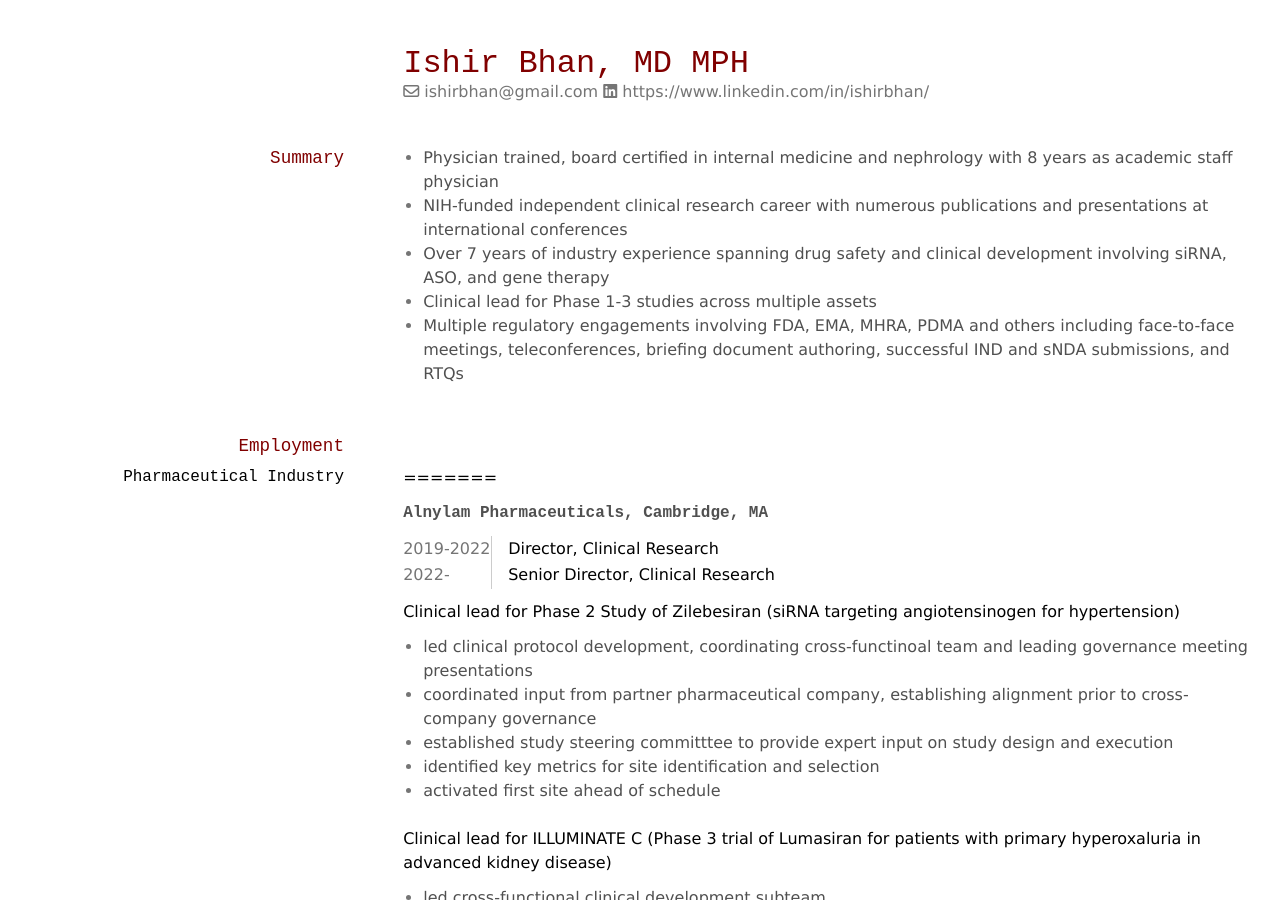
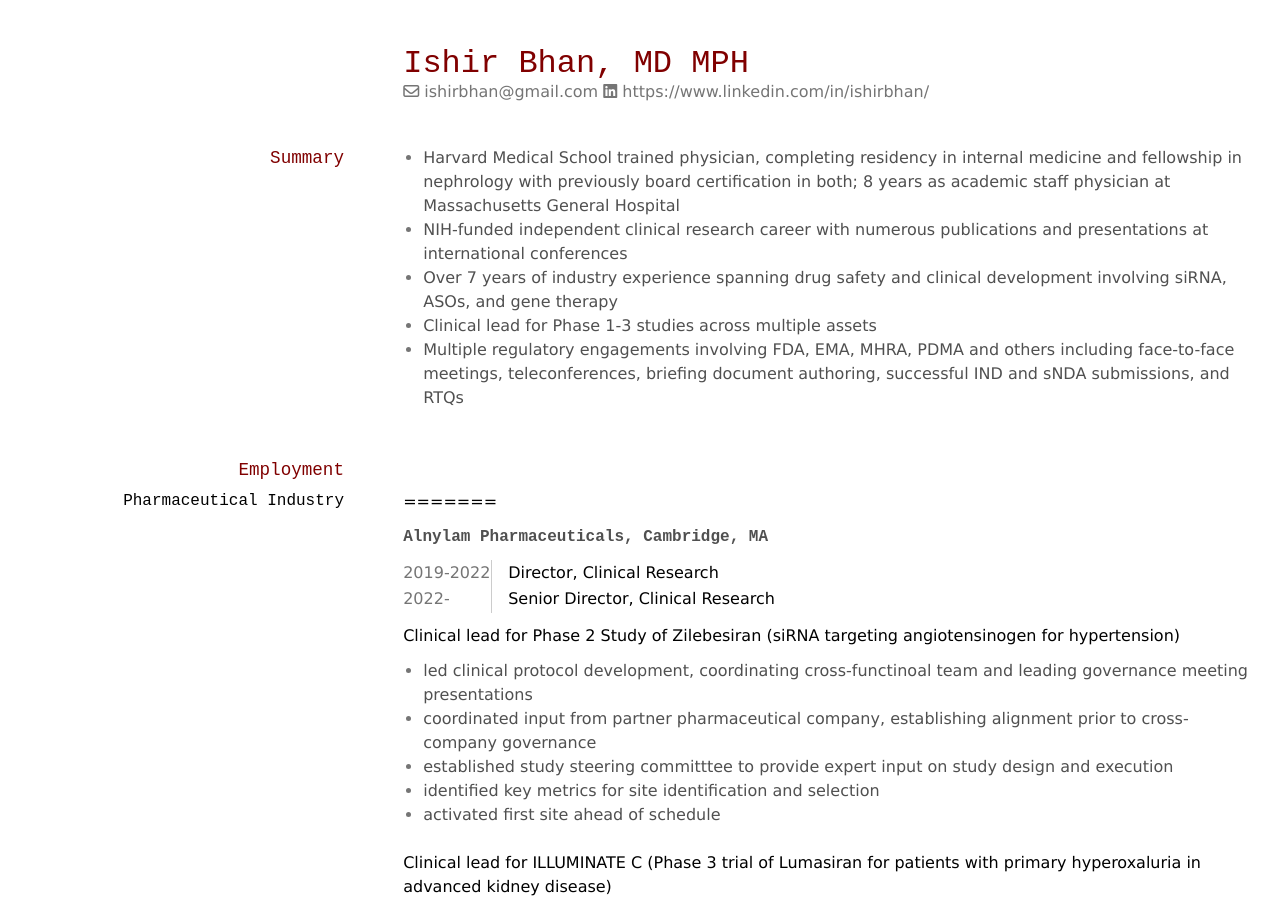
Before and after one commit to elipapa/markdown-cv, a Jekyll site: the page built from index.md, in a window 1280 px wide and 900 px high. Built offline with Jekyll 4.4.1, drawn with Linux system fonts in a browser that asks for light colours; nearby versions of some CDN libraries.

Commit message:
Updated summary

```diff
--- a/index.md
+++ b/index.md
@@ -6,11 +6,12 @@
 <i class="fa-regular fa-envelope"></i> ishirbhan@gmail.com   <i class="fa-brands fa-linkedin"></i> https://www.linkedin.com/in/ishirbhan/
 
 ## Summary
-- Physician trained, board certified in internal medicine and nephrology with 8 years as academic staff physician
+- Harvard Medical School trained physician, completing residency in internal medicine and fellowship in nephrology with  previously board certification in both; 8 years as academic staff physician at Massachusetts General Hospital
 - NIH-funded independent clinical research career with numerous publications and presentations at international conferences
-- Over 7 years of industry experience spanning drug safety and clinical development involving siRNA, ASO, and gene therapy
+- Over 7 years of industry experience spanning drug safety and clinical development involving siRNA, ASOs, and gene therapy
 - Clinical lead for Phase 1-3 studies across multiple assets
 - Multiple regulatory engagements involving FDA, EMA, MHRA, PDMA and others including face-to-face meetings, teleconferences, briefing document authoring, successful IND and sNDA submissions, and RTQs
+
 
 <!-- <div id="webaddress">
 <a href="isaac@applesdofall.org">isaac@applesdofall.org</a>
```
